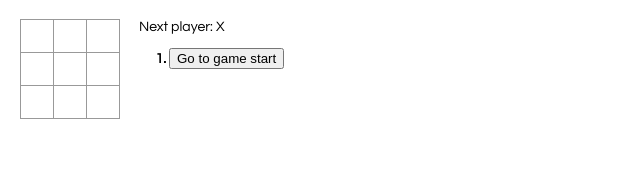
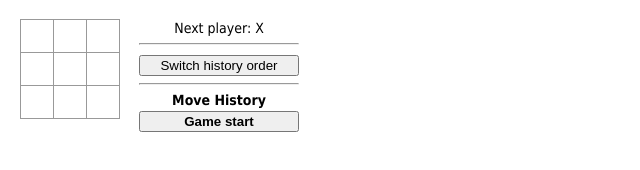
Before and after one commit to villupp/reactdev, a React app: page / in a window 1280 px wide. Shown: the whole page, without its empty margins (0-640 px from the left). Built offline with nearby package versions, Linux system fonts and the light colour scheme.

Commit message:
Added move history order switching. Modified styles.

```diff
--- a/src/index.css
+++ b/src/index.css
@@ -1,11 +1,12 @@
 body {
-    font: 14px "Century Gothic", Futura, sans-serif;
+    font: 14px 'Tahoma', sans-serif;
     margin: 20px;
+    text-align: center;
 }
 
-ol,
-ul {
-    padding-left: 30px;
+button {
+    margin-top: 3px;
+    width: 160px;
 }
 
 .board-row:after {
@@ -50,6 +51,6 @@ ul {
     margin-left: 20px;
 }
 
-li.active {
+div.active>button {
     font-weight: bold;
 }
--- a/src/index.js
+++ b/src/index.js
@@ -18,7 +18,6 @@ class Board extends React.Component {
     renderBoardRow(i) {
         var squareNumbers = Array(3);
         for (var j = 0; j < 3; j++) {
-            console.log(`i: ${i}, j: ${j}, square number: ${(i + j)}`);
             squareNumbers[j] = i + j;
         }
 
@@ -53,20 +52,16 @@ class Game extends React.Component {
                 squares: Array(9).fill(null),
                 lastMove: null
             }],
+            moveHistoryOrder: true,
             stepNumber: 0,
             xIsNext: true
         };
     }
 
     handleClick(i) {
-        const history = this
-            .state
-            .history
-            .slice(0, this.state.stepNumber + 1);
+        const history = this.state.history.slice(0, this.state.stepNumber + 1);
         const current = history[history.length - 1];
-        const squares = current
-            .squares
-            .slice();
+        const squares = current.squares.slice();
         const lastMove = {
             col: i % 3 + 1,
             row: Math.trunc(i / 3) + 1
@@ -102,22 +97,32 @@ class Game extends React.Component {
             return '';
     }
 
+    switchMoveSortOrder() {
+        this.setState({
+            moveHistoryOrder: !this.state.moveHistoryOrder
+        });
+    }
+
     render() {
-        const history = this.state.history;
+        let history = this.state.history;
         const current = history[this.state.stepNumber];
         const winner = calculateWinner(current.squares);
 
-        const moves = history.map((step, move) => {
+        let moves = history.map((step, move) => {
             let desc = move
-                ? 'Go to move #' + move
-                : 'Go to game start';
+                ? 'Move #' + move
+                : 'Game start';
 
             return (
-                <li className={this.isCurrent(move)} key={move}>
+                <div className={this.isCurrent(move)} key={move}>
                     <button onClick={() => this.jumpTo(move)}>{desc}</button>
-                </li>
+                </div>
             );
         });
+
+        if (!this.state.moveHistoryOrder) {
+            moves = moves.reverse();
+        }
 
         let status;
         let lastMove = '';
@@ -138,8 +143,16 @@ class Game extends React.Component {
                 </div>
                 <div className="game-info">
                     <div>{status}</div>
+                    <hr/>
                     <div>{lastMove}</div>
-                    <ol>{moves}</ol>
+                    <div>
+                        <button onClick={() => this.switchMoveSortOrder()}>
+                            Switch history order
+                        </button>
+                    </div>
+                    <hr />
+                    <b>Move History</b>
+                    <div>{moves}</div>
                 </div>
             </div>
         );
```
